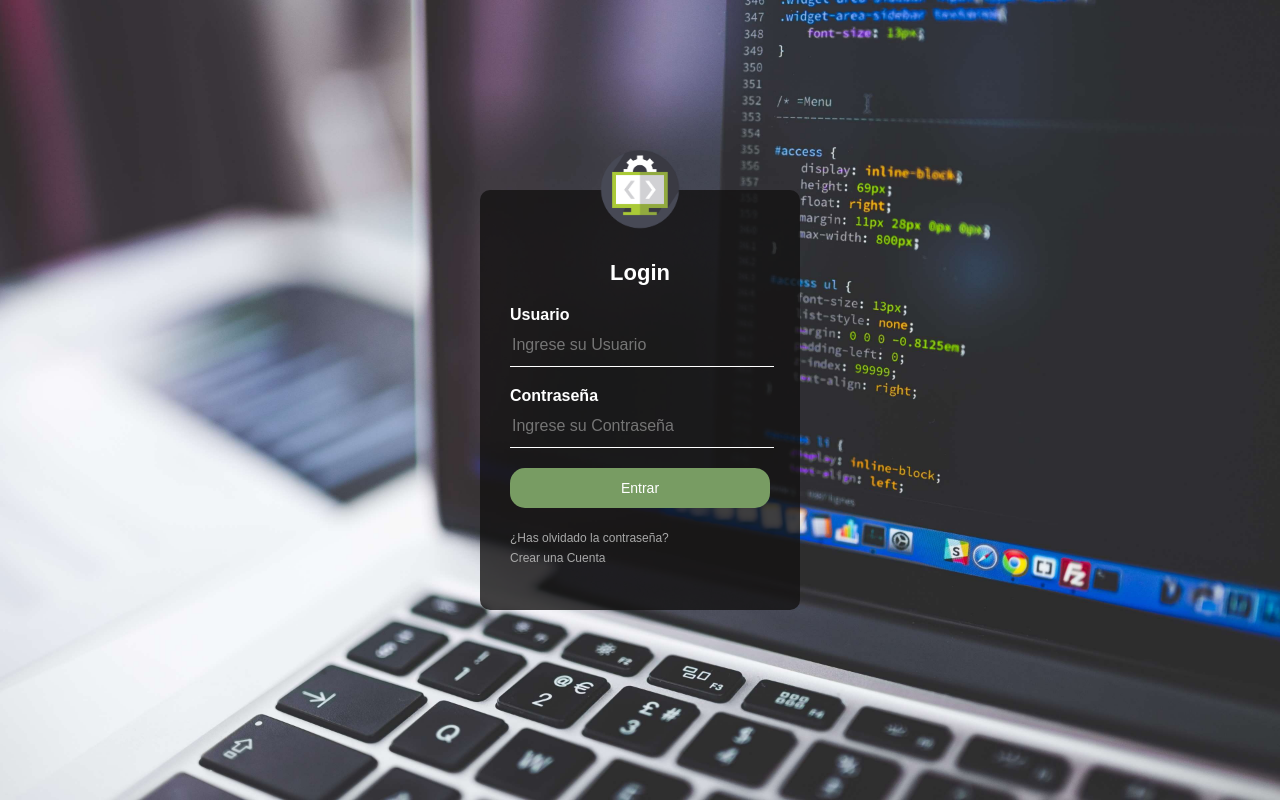
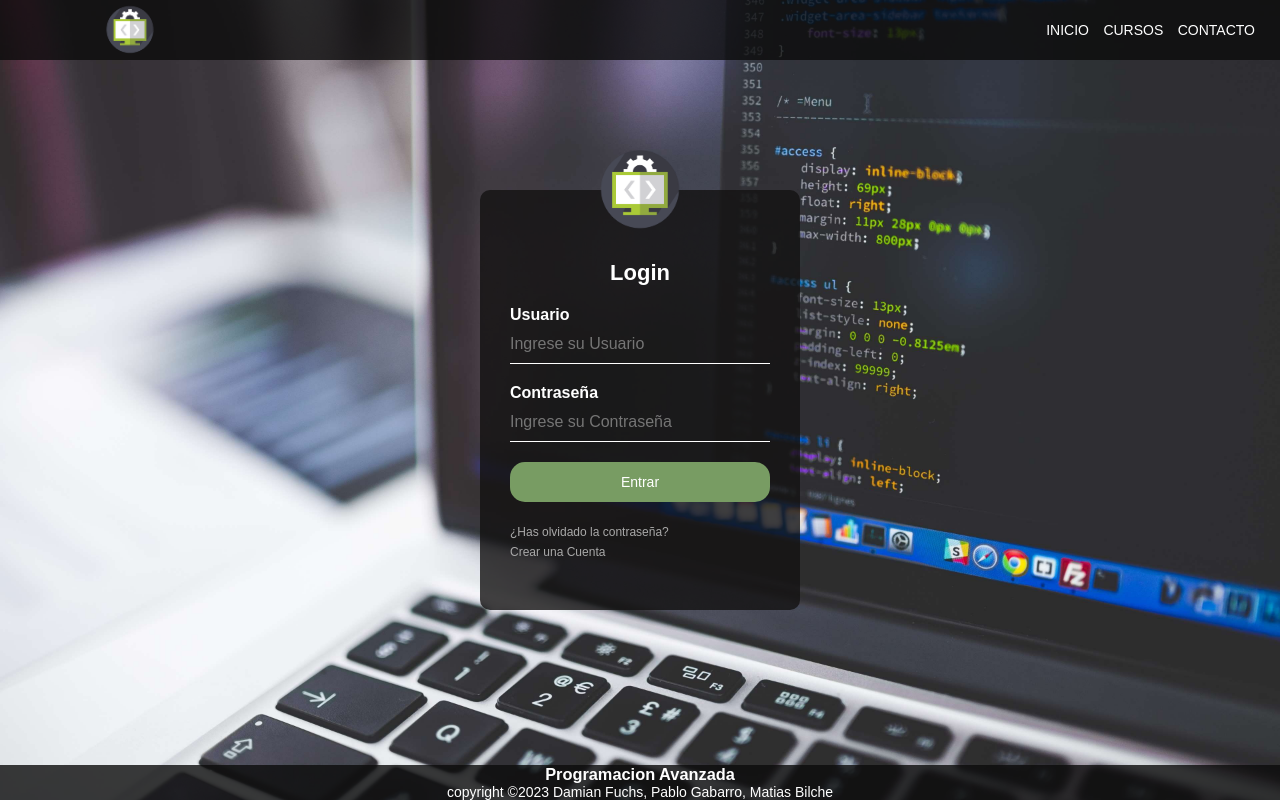
Before and after one commit to damianfuchs/ventas-cursos-online, a PHP site: page / in a window 1280 px wide. Run offline with PHP 8.4, Linux system fonts and the light colour scheme.

Commit message:
Agregado Footer y Header

```diff
--- a/index.html
+++ b/index.html
@@ -8,6 +8,14 @@
 </head>
 
 <header>
+    <nav>
+        <img class="avatar"src="imagenes/logo.png" alt="logo">
+        <ul>
+            <li><a href="#">Inicio</a></li>
+            <li><a href="#">Cursos</a></li>
+            <li><a href="#">Contacto</a></li>
+        </ul>
+    </nav>
 
 </header>
 
@@ -31,5 +39,19 @@
         </form>
     </div>
 
+    <footer>
+        <div class="cuadro-footer">
+            <h3>Programacion Avanzada </h3>
+
+        </div>
+
+        <div class="textoAbajo">
+            <p>copyright &copy;2023 Damian Fuchs, Pablo Gabarro, Matias Bilche</p>
+        </div>
+    </footer>
 </body>
+
+<footer>
+
+</footer>
 </html>
--- a/style.css
+++ b/style.css
@@ -83,3 +83,56 @@ body{
     line-height: 20px;
     color: darkgray;
 }
+
+*{
+    padding: 0;
+    margin: 0;
+    text-decoration: none;
+    list-style: none;
+    box-sizing: border-box;
+}
+
+header{
+    background: rgba(12, 12, 12, 0.801);
+    height: 60px;
+    width: 100%;
+}
+
+nav ul {
+    float: right;
+    margin-right: 20px;
+}
+
+nav ul li {
+    display: inline-block;
+    line-height: 60px;
+    margin: 0 5px;
+}
+
+nav ul li a {
+    color: white;
+    font-size: 14px;
+    text-transform: uppercase;
+
+}
+
+nav .avatar {
+    height: 60px;
+    padding: 0 100px;
+}
+
+a:hover {
+    background: none;
+    color: rgb(120, 156, 99);
+}
+
+footer{
+    position: absolute;
+    bottom: 0;
+    left: 0;
+    right: 0;
+    background: rgba(12, 12, 12, 0.801);
+    color: #fff;
+    text-align: center;
+    font-size: 14px;
+}
```
